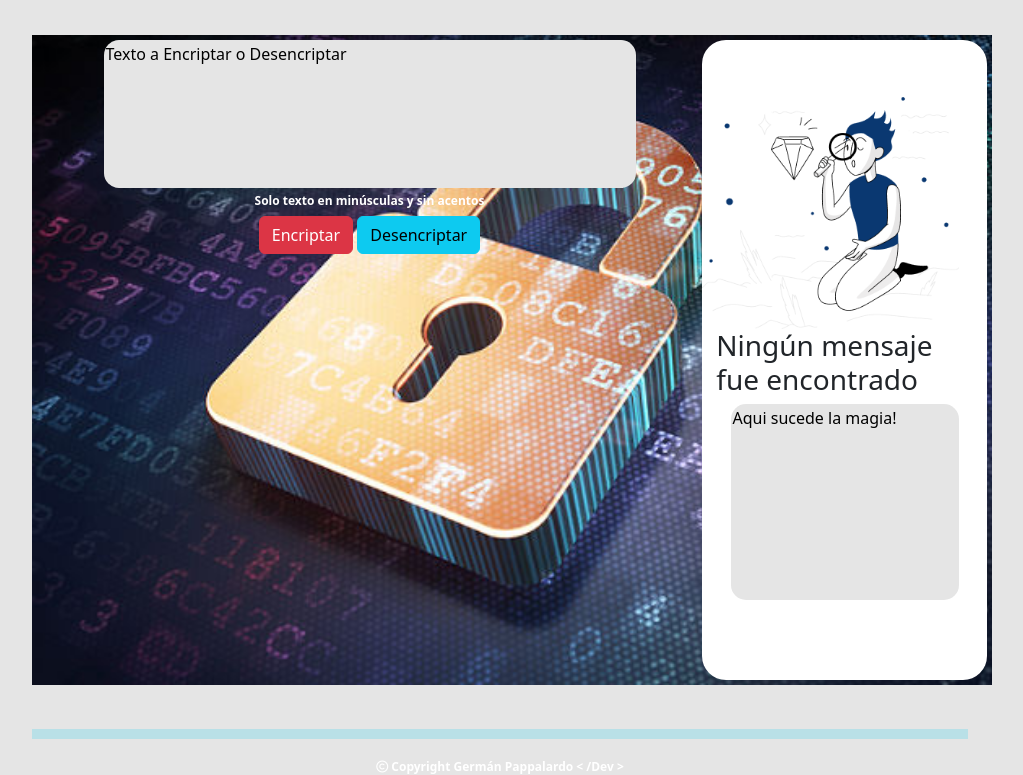
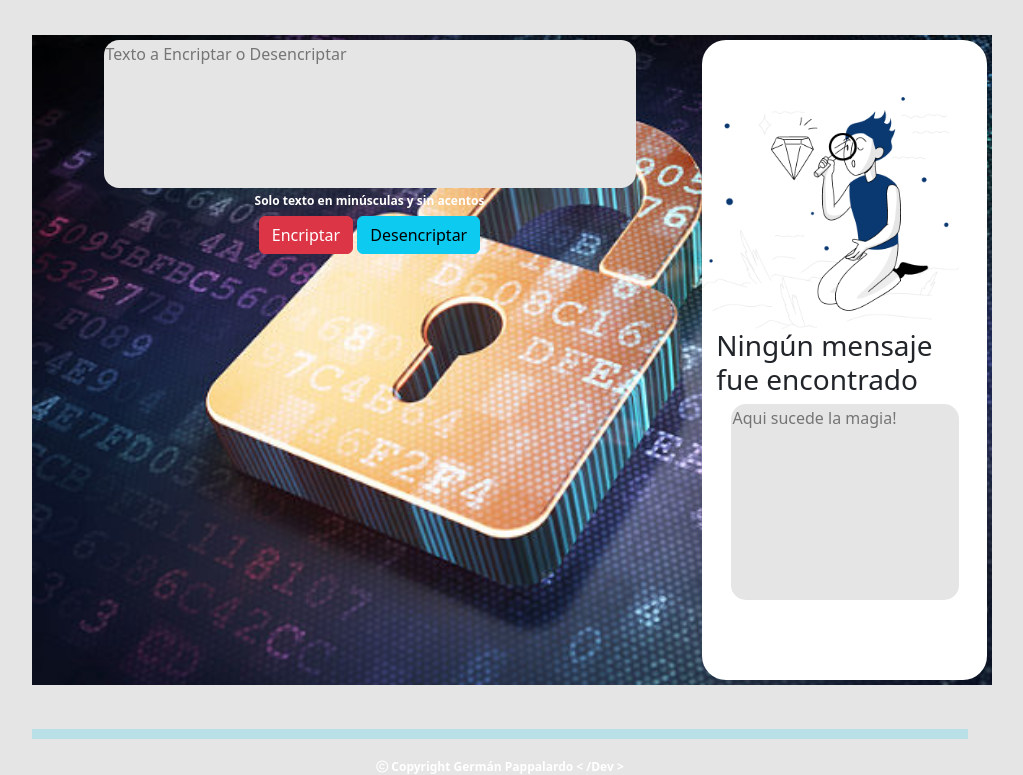
Before and after one commit to gergp62/Encriptador, a plain HTML site: page index.html in a window 1280 px wide. Shown: the part 153-928 px from the top of the page, without its empty margins (140-1163 px from the left). Drawn offline with nearby package versions, Linux system fonts and the light colour scheme.

Commit message:
correcion del textarea con placeholder

```diff
--- a/index.html
+++ b/index.html
@@ -57,7 +57,7 @@
     <main>
         <section class="encriptar">
 
-            <textarea name="textarea" rows="6" cols="40" id="text-encriptar">Texto a Encriptar o Desencriptar</textarea>
+            <textarea name="textarea" rows="6" cols="40" id="text-encriptar" placeholder="Texto a Encriptar o Desencriptar"></textarea>
             <h6 >Solo texto en minúsculas y sin acentos</h6>
             <div class="botones">
                 <button class="btn btn-danger" type="submit" id="btnEncrip" onclick="btnEncriptar()">Encriptar</button>
@@ -70,7 +70,7 @@
 
           <img class="muneco" src="Muñeco.png">
           <h3 id="sinMensaje">Ningún mensaje fue encontrado</h3>
-          <textarea name="textarea" rows="8" cols="18" id="text-copiar">Aqui sucede la magia!</textarea>
+          <textarea name="textarea" rows="8" cols="18" id="text-copiar" placeholder="Aqui sucede la magia!" ></textarea>
           <div class="copiarbtn">
               <button class="btn btn-primary" id="copiar" type="submit" onclick="copiar()">Copiar</button>
 
--- a/style.css
+++ b/style.css
@@ -1,7 +1,5 @@
 body {
     background-color: #E5E5E5;
-
-
 
 }
 .container{
@@ -26,7 +24,6 @@ main{
     background-color: #ffffff;
     float: inherit;
     margin-top: 2px;
-
 
 }
 
@@ -74,8 +71,6 @@ h6{
 
 }
 
-
-
 .desencriptar {
     background-color: #ffffff;
     float: right;
```
Also changed, not shown: challenge.js (line endings or trailing spaces).
